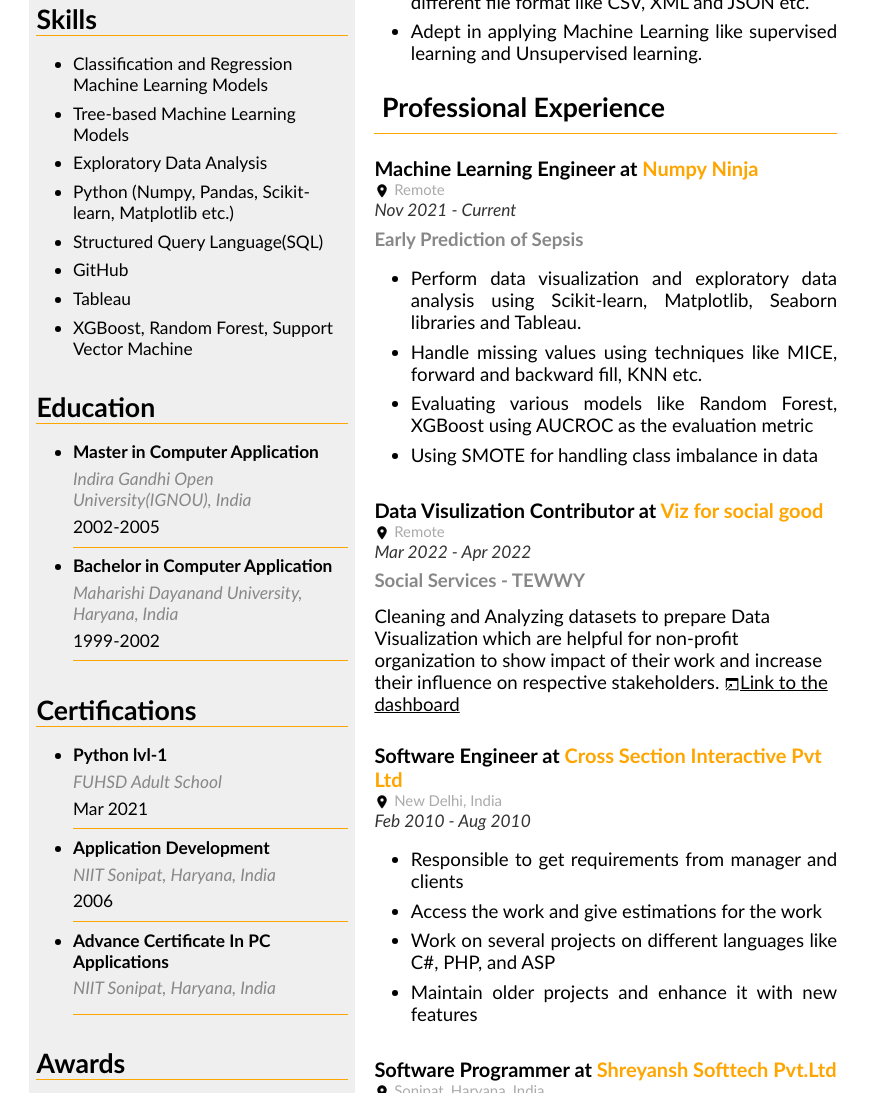
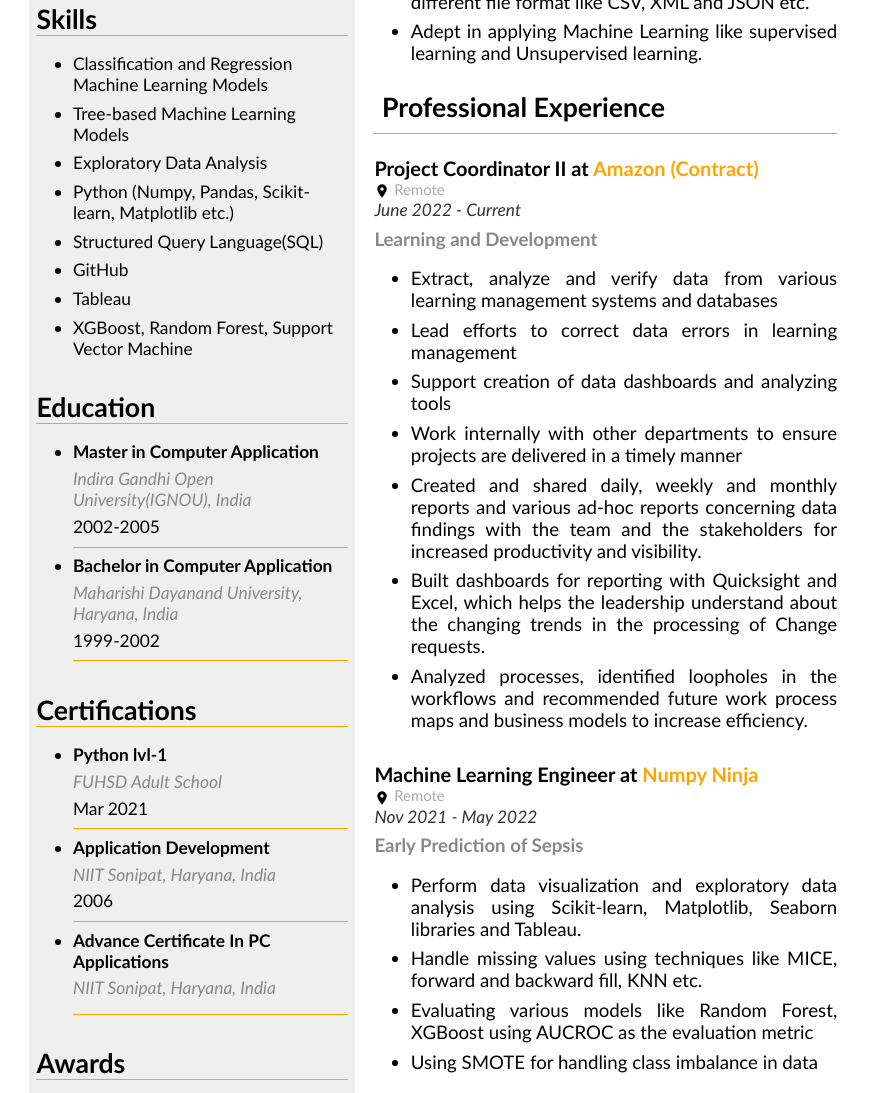
Before and after one commit to sharmaruchi02/my-resume, a plain HTML site: page index.html in a window 1280 px wide. Shown: the part 542-1635 px from the top of the page, without its empty margins (0-871 px from the left). Drawn offline with Linux system fonts and the light colour scheme.

Commit message:
Resume update to add Amazon

```diff
--- a/index.html
+++ b/index.html
@@ -430,10 +430,28 @@
                                 </tr>
                                 <tr class="section">
                                     <td>
+                                        <p class="job-profile">Project Coordinator II at <span>Amazon (Contract)</span></p>
+                                        <p class="job-location"><img src="icons/icons8-location-24.png" height="16"
+                                                width="16" /> Remote</p>
+                                        <p class="job-duration">June 2022 - Current</p>
+                                        <p class="job-project-name">Learning and Development</p>
+                                        <ul class="job-points list">
+                                            <li>Extract, analyze and verify data from various learning management systems and databases
+                                            <li>Lead efforts to correct data errors in learning management</li>
+                                            <li>Support creation of data dashboards and analyzing tools</li>
+                                            <li>Work internally with other departments to ensure projects are delivered in a timely manner</li>
+                                            <li>Created and shared daily, weekly and monthly reports and various ad-hoc reports concerning data findings with the team and the stakeholders for increased productivity and visibility.</li>
+                                            <li>Built dashboards for reporting with Quicksight and Excel, which helps the leadership understand about the changing trends in the processing of Change requests.</li>
+                                            <li>Analyzed processes, identified loopholes in the workflows and recommended future work process maps and business models to increase efficiency.</li>
+                                        </ul>
+                                    </td>
+                                </tr>
+                                <tr class="section">
+                                    <td>
                                         <p class="job-profile">Machine Learning Engineer at <span>Numpy Ninja</span></p>
                                         <p class="job-location"><img src="icons/icons8-location-24.png" height="16"
                                                 width="16" /> Remote</p>
-                                        <p class="job-duration">Nov 2021 - Current</p>
+                                        <p class="job-duration">Nov 2021 - May 2022</p>
                                         <p class="job-project-name">Early Prediction of Sepsis</p>
                                         <ul class="job-points list">
                                             <li>Perform data visualization and exploratory data analysis using
```
